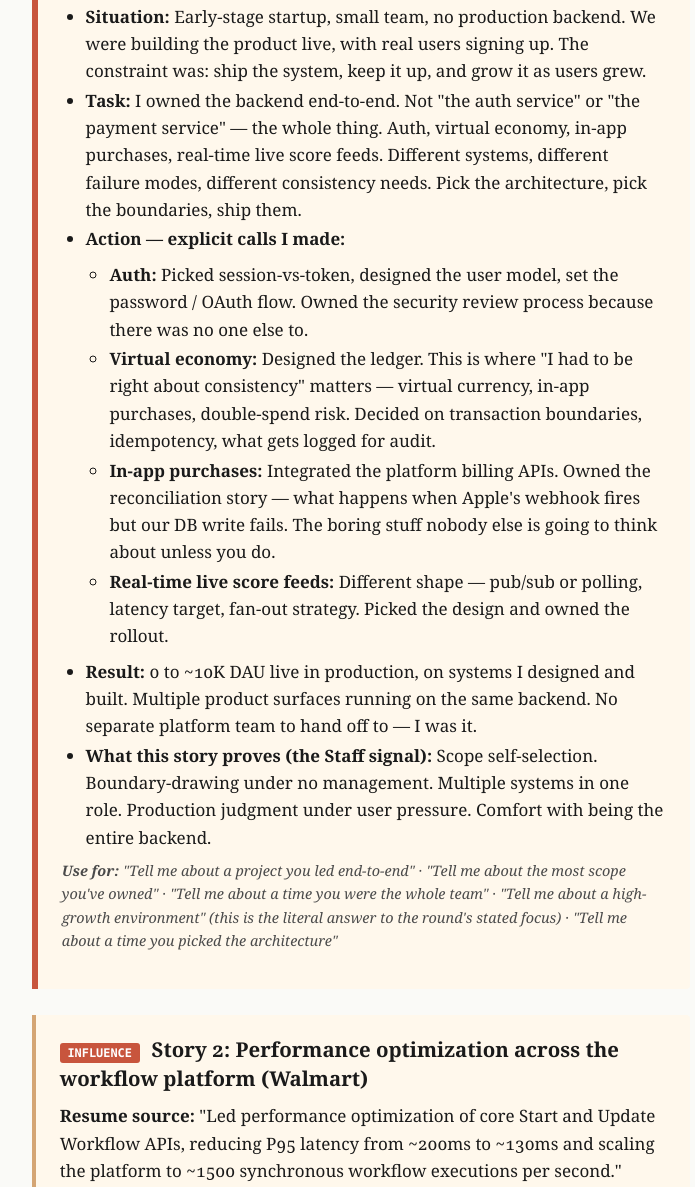
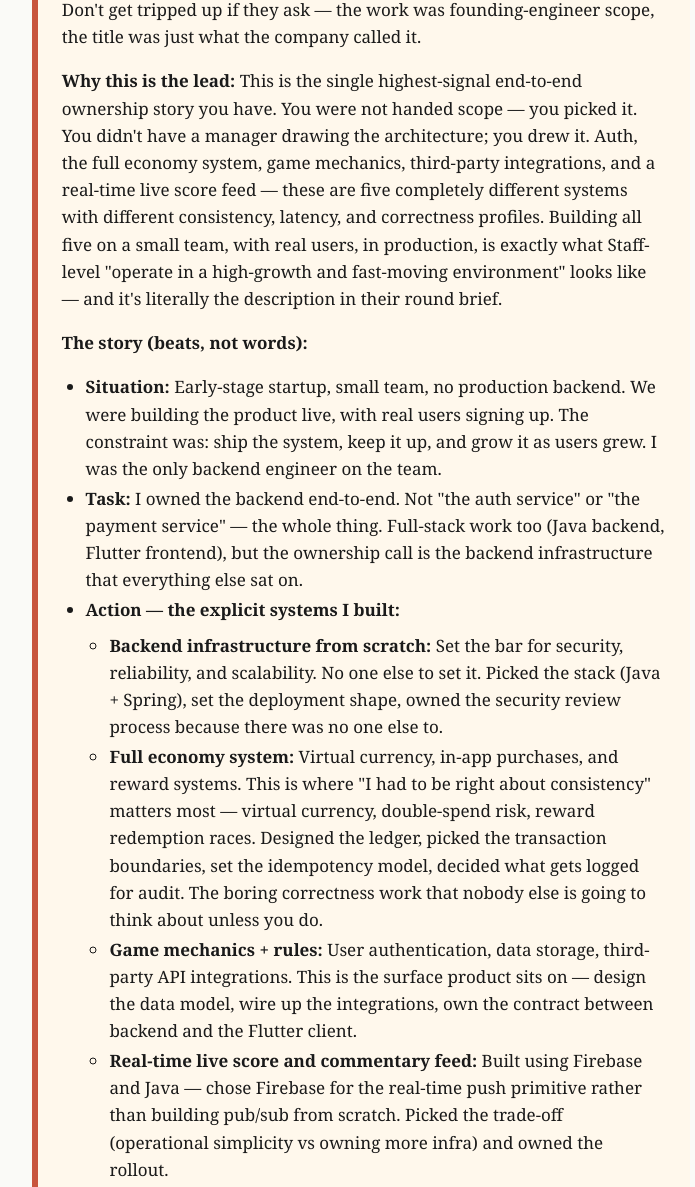
Before and after one commit to abster12/learn-sde3-staff, a plain HTML site: page reference/leadership-round-prep.html in a window 1280 px wide. Shown: the part 1527-2714 px from the top of the page, without its empty margins (279-974 px from the left). Drawn offline with Linux system fonts and the light colour scheme.

Commit message:
Enrich Podeum story with full-stack + Firebase detail from older resume

```diff
--- a/reference/leadership-round-prep.html
+++ b/reference/leadership-round-prep.html
@@ -50,25 +50,26 @@
   <p>Personal projects are hard to describe in a behavioral round because they lack the conflict, the team dynamics, and the organizational pressure. Resume work is better — it has all of those baked in. You have <strong>five strong stories</strong> sitting in your bullets. Pick one per question type. Memorize the beats, not the prose.</p>
 
   <div class="story lead">
-    <h3><span class="tag">LEAD STORY</span> <span class="tag alt">SCOPE / END-TO-END OWNERSHIP</span> Story 1: Podeum — founding engineer, 0 → 10k DAU, everything</h3>
-    <p><strong>Resume source:</strong> "Built and scaled backend services from scratch using Java, supporting growth from 0 to ~10,000 daily active users. Designed and implemented core platform systems including authentication, virtual economy, in-app purchases, and real-time live score feeds."</p>
-    <p><strong>Why this is the lead:</strong> This is the single highest-signal end-to-end ownership story you have. You were not handed scope — you picked it. You didn't have a manager drawing the architecture; you drew it. Auth, virtual economy, IAP, real-time feeds — these are four completely different systems with different consistency, latency, and correctness profiles. Building all four on a small team, with real users, in production, is exactly what Staff-level "operate in a fast-moving environment" looks like.</p>
+    <h3><span class="tag">LEAD STORY</span> <span class="tag alt">SCOPE / END-TO-END OWNERSHIP</span> Story 1: Podeum — founding engineer, 0 → 10k DAU, full backend owner</h3>
+    <p><strong>Resume source (older, fuller version):</strong> "Developed and maintained full-stack applications using Java and Flutter, resulting in a highly performant and user-friendly product. Took ownership of the backend infrastructure, ensuring it met the highest standards for security, reliability, and scalability. Played a key role in building and scaling the backend infrastructure from scratch, resulting in a significant increase in the number of daily active users from 0 to 10,000. Designed and developed the full economy system of the app, including virtual currency, in-app purchases, and reward systems. Designed and developed the game mechanics and rules, including user authentication, data storage, and integration with third-party APIs. Built a real-time live score and commentary feed using Firebase and Java."</p>
+    <p><strong>Title in the older resume:</strong> Software Engineer (not Founding Engineer). Don't get tripped up if they ask — the work was founding-engineer scope, the title was just what the company called it.</p>
+    <p><strong>Why this is the lead:</strong> This is the single highest-signal end-to-end ownership story you have. You were not handed scope — you picked it. You didn't have a manager drawing the architecture; you drew it. Auth, the full economy system, game mechanics, third-party integrations, and a real-time live score feed — these are five completely different systems with different consistency, latency, and correctness profiles. Building all five on a small team, with real users, in production, is exactly what Staff-level "operate in a high-growth and fast-moving environment" looks like — and it's literally the description in their round brief.</p>
     <p><strong>The story (beats, not words):</strong></p>
     <ul class="tight">
-      <li><strong>Situation:</strong> Early-stage startup, small team, no production backend. We were building the product live, with real users signing up. The constraint was: ship the system, keep it up, and grow it as users grew.</li>
-      <li><strong>Task:</strong> I owned the backend end-to-end. Not "the auth service" or "the payment service" — the whole thing. Auth, virtual economy, in-app purchases, real-time live score feeds. Different systems, different failure modes, different consistency needs. Pick the architecture, pick the boundaries, ship them.</li>
-      <li><strong>Action — explicit calls I made:</strong>
+      <li><strong>Situation:</strong> Early-stage startup, small team, no production backend. We were building the product live, with real users signing up. The constraint was: ship the system, keep it up, and grow it as users grew. I was the only backend engineer on the team.</li>
+      <li><strong>Task:</strong> I owned the backend end-to-end. Not "the auth service" or "the payment service" — the whole thing. Full-stack work too (Java backend, Flutter frontend), but the ownership call is the backend infrastructure that everything else sat on.</li>
+      <li><strong>Action — the explicit systems I built:</strong>
         <ul class="tight">
-          <li><strong>Auth:</strong> Picked session-vs-token, designed the user model, set the password / OAuth flow. Owned the security review process because there was no one else to.</li>
-          <li><strong>Virtual economy:</strong> Designed the ledger. This is where "I had to be right about consistency" matters — virtual currency, in-app purchases, double-spend risk. Decided on transaction boundaries, idempotency, what gets logged for audit.</li>
-          <li><strong>In-app purchases:</strong> Integrated the platform billing APIs. Owned the reconciliation story — what happens when Apple's webhook fires but our DB write fails. The boring stuff nobody else is going to think about unless you do.</li>
-          <li><strong>Real-time live score feeds:</strong> Different shape — pub/sub or polling, latency target, fan-out strategy. Picked the design and owned the rollout.</li>
+          <li><strong>Backend infrastructure from scratch:</strong> Set the bar for security, reliability, and scalability. No one else to set it. Picked the stack (Java + Spring), set the deployment shape, owned the security review process because there was no one else to.</li>
+          <li><strong>Full economy system:</strong> Virtual currency, in-app purchases, and reward systems. This is where "I had to be right about consistency" matters most — virtual currency, double-spend risk, reward redemption races. Designed the ledger, picked the transaction boundaries, set the idempotency model, decided what gets logged for audit. The boring correctness work that nobody else is going to think about unless you do.</li>
+          <li><strong>Game mechanics + rules:</strong> User authentication, data storage, third-party API integrations. This is the surface product sits on — design the data model, wire up the integrations, own the contract between backend and the Flutter client.</li>
+          <li><strong>Real-time live score and commentary feed:</strong> Built using Firebase and Java — chose Firebase for the real-time push primitive rather than building pub/sub from scratch. Picked the trade-off (operational simplicity vs owning more infra) and owned the rollout.</li>
         </ul>
       </li>
-      <li><strong>Result:</strong> 0 to ~10K DAU live in production, on systems I designed and built. Multiple product surfaces running on the same backend. No separate platform team to hand off to — I was it.</li>
-      <li><strong>What this story proves (the Staff signal):</strong> Scope self-selection. Boundary-drawing under no management. Multiple systems in one role. Production judgment under user pressure. Comfort with being the entire backend.</li>
+      <li><strong>Result:</strong> 0 to ~10K DAU live in production, on systems I designed and built. Multiple product surfaces — economy, game mechanics, real-time feed — running on the same backend. No separate platform team to hand off to. I was it.</li>
+      <li><strong>What this story proves (the Staff signal):</strong> Scope self-selection. Boundary-drawing under no management. Multiple systems in one role with different consistency needs. Production judgment under user pressure. Comfort with being the entire backend. The "fast-moving environment" call is literal — there was no environment, I made it.</li>
     </ul>
-    <p class="use"><strong>Use for:</strong> "Tell me about a project you led end-to-end" · "Tell me about the most scope you've owned" · "Tell me about a time you were the whole team" · "Tell me about a high-growth environment" (this is the literal answer to the round's stated focus) · "Tell me about a time you picked the architecture"</p>
+    <p class="use"><strong>Use for:</strong> "Tell me about a project you led end-to-end" · "Tell me about the most scope you've owned" · "Tell me about a time you were the whole team" · "Tell me about a high-growth and fast-moving environment" (this is the literal answer to the round's stated focus) · "Tell me about a time you picked the architecture" · "Tell me about a time you set a technical bar no one else would set"</p>
   </div>
 
   <div class="story">
@@ -144,7 +145,7 @@
 
   <h3>2. "Tell me about a time you disagreed with a senior engineer / manager."</h3>
   <p><strong>Frame:</strong> The disagreement is the surface. They want to see how you held your position, what artifact you produced, and what happened.</p>
-  <p><strong>Pick from your work:</strong> Podeum is rich for this — small team, no manager to defer to, you probably had to push back on product scope, infra choices, or timeline. The point: you had to be right under pressure with no safety net. Or pick Walmart Story 3 (multi-tenant) — design disagreement on a real system.</p>
+  <p><strong>Pick from your work:</strong> Podeum is rich for this — small team, no manager to defer to, full-stack ownership. Likely a product scope call (what to ship first), an architecture call (when to add a service vs scale the monolith), or a timeline call. The point: you had to be right under pressure with no safety net, and you had to either persuade the only people in the room or compromise. Or pick Walmart Story 3 (multi-tenant) — design disagreement on a real system with real review.</p>
   <p><strong>Close with:</strong> "I ended up [conceding / persuading / splitting the difference]. I learned [one thing about how decisions get made here]."</p>
 
   <h3>3. "Tell me about a time you failed / a mistake you made."</h3>
```
